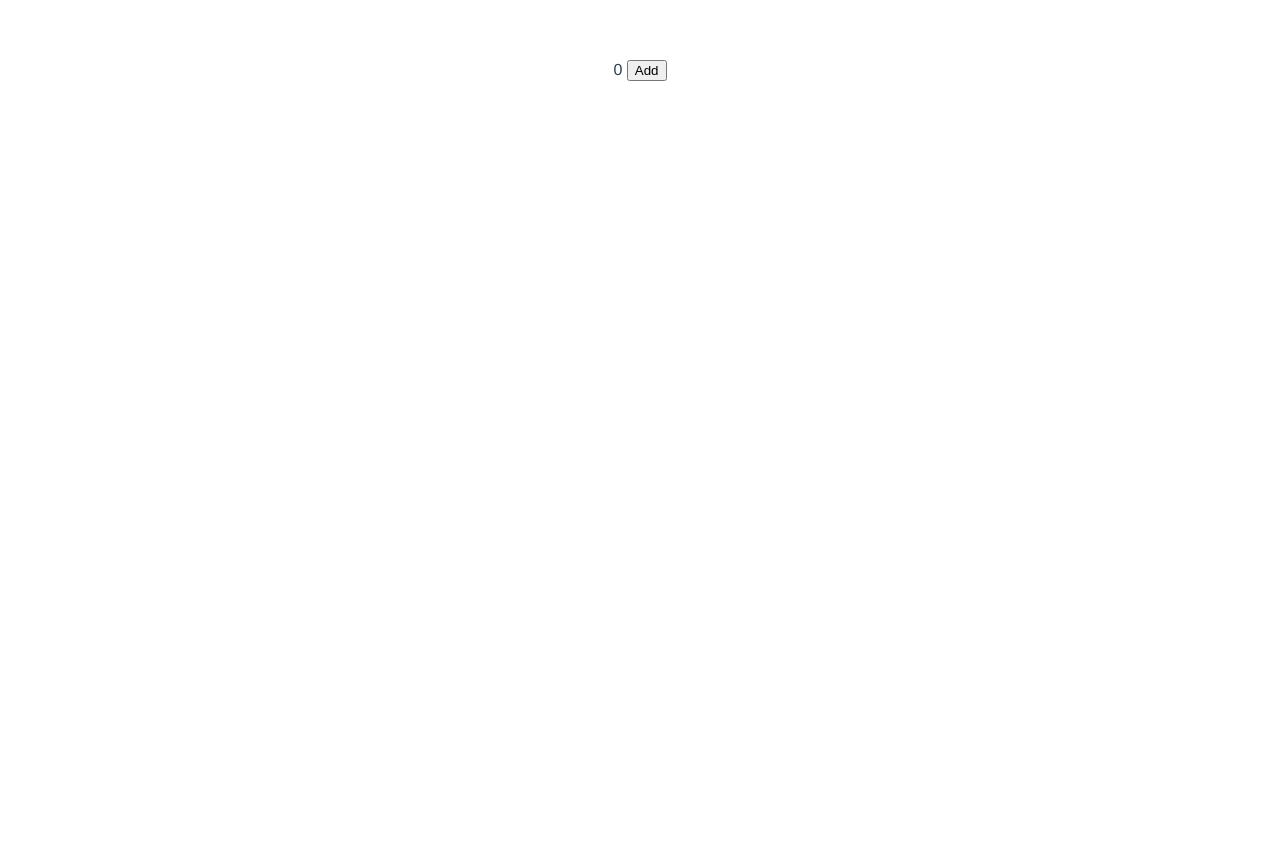
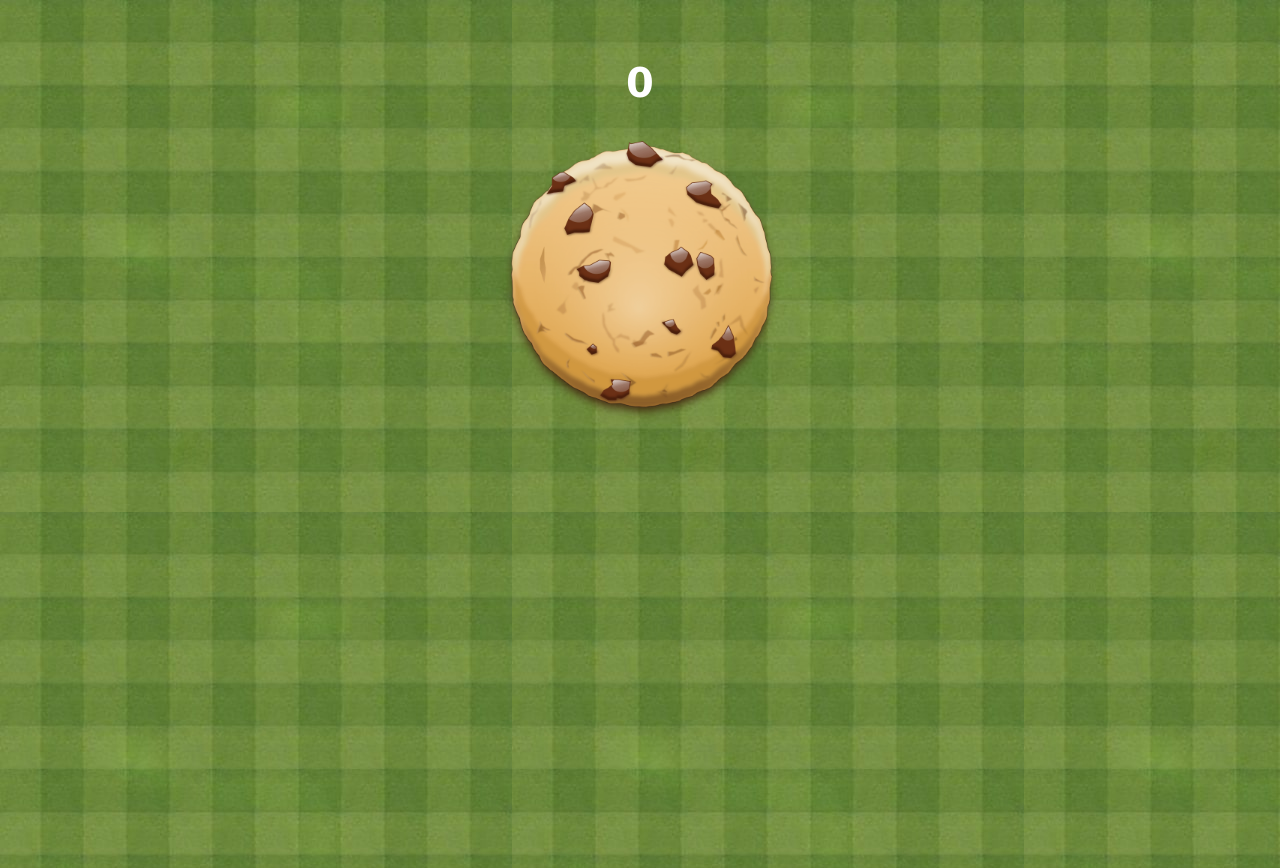
Before and after one commit to Darkzarich/cookie-clicker, a Vue app: page / in a window 1280 px wide. Before the commit the page ends 800 px from the top, so only its background shows below. Built offline with nearby package versions, Linux system fonts and the light colour scheme.

Commit message:
add main game logic, separate to components

```diff
--- a/src/App.vue
+++ b/src/App.vue
@@ -1,35 +1,40 @@
 <template>
-  {{ testCount }}
-  <button @click="inc">
-    Add
-  </button>
+  <div class="container">
+    <CookieCounter />
+    <Cookie />
+  </div>
 </template>
 
 <script lang="ts">
 import { defineComponent } from "vue";
-import { storeToRefs } from "pinia";
-import { useStore } from "../src/store/index";
+import Cookie from "@/components/Cookie.vue";
+import CookieCounter from "@/components/CookieCounter.vue";
 
 export default defineComponent({
-  setup() {
-    const store = useStore();
-    const { test: testCount } = storeToRefs(store);
-
-    return {
-      testCount,
-      inc: store.incTest
-    };
-  },
+  components: {
+    Cookie,
+    CookieCounter
+  }
 });
 </script>
 
 <style>
+body {
+  background: url('@/assets/texture.jpg');
+}
+
 #app {
   font-family: Avenir, Helvetica, Arial, sans-serif;
   -webkit-font-smoothing: antialiased;
   -moz-osx-font-smoothing: grayscale;
-  text-align: center;
-  color: #2c3e50;
   margin-top: 60px;
+  height: 100vh;
+}
+
+.container {
+  display: flex;
+  align-items: center;
+  justify-content: center;
+  flex-direction: column;
 }
 </style>
--- /dev/null
+++ b/src/components/Cookie.vue
@@ -0,0 +1,39 @@
+<template>
+  <div class="cookie" @click="changeCookie">
+
+  </div>
+</template>
+
+<script lang="ts">
+import { defineComponent } from "vue";
+import { storeToRefs } from "pinia";
+import { useStore } from "@/store/index";
+
+export default defineComponent({
+  setup() {
+    const store = useStore();
+
+    function changeCookie() {
+      store.addCookies(1)
+    }
+
+    return {
+      changeCookie
+    };
+  },
+});
+</script>
+
+<style>
+.cookie {
+  width: 300px;
+  height: 300px;
+  background: url('@/assets/cookie-min.png');
+  background-size: contain;
+  cursor: pointer;
+
+  &:active {
+    transform: scale(0.9)
+  }
+}
+</style>
--- /dev/null
+++ b/src/components/CookieCounter.vue
@@ -0,0 +1,34 @@
+<template>
+  <div class="cookie-counter">
+    {{ cookies }}
+  </div>
+</template>
+
+<script lang="ts">
+import { defineComponent, computed } from "vue";
+import { useStore } from "@/store/index";
+
+export default defineComponent({
+  setup() {
+    const store = useStore();
+
+    const cookies = computed(() => store.cookies)
+
+    return {
+      cookies
+    };
+  },
+});
+</script>
+
+<style>
+.cookie-counter {
+  font-size: 40px;
+  user-select: none;
+  text-align: center;
+  color: white;
+  font-weight: 900;
+  margin-bottom: 20px;
+  font-family: "Comic Sans MS", "Comic Sans", cursive;
+}
+</style>
--- a/src/store/index.ts
+++ b/src/store/index.ts
@@ -2,11 +2,11 @@ import { defineStore } from 'pinia';
 
 export const useStore = defineStore('main', {
   state: () => ({
-    test: 0,
+    cookies: 0,
   }),
   actions: {
-    incTest() {
-      this.test++;
+    addCookies(amount: number) {
+      this.cookies = this.cookies + amount;
     },
   },
 });
```
